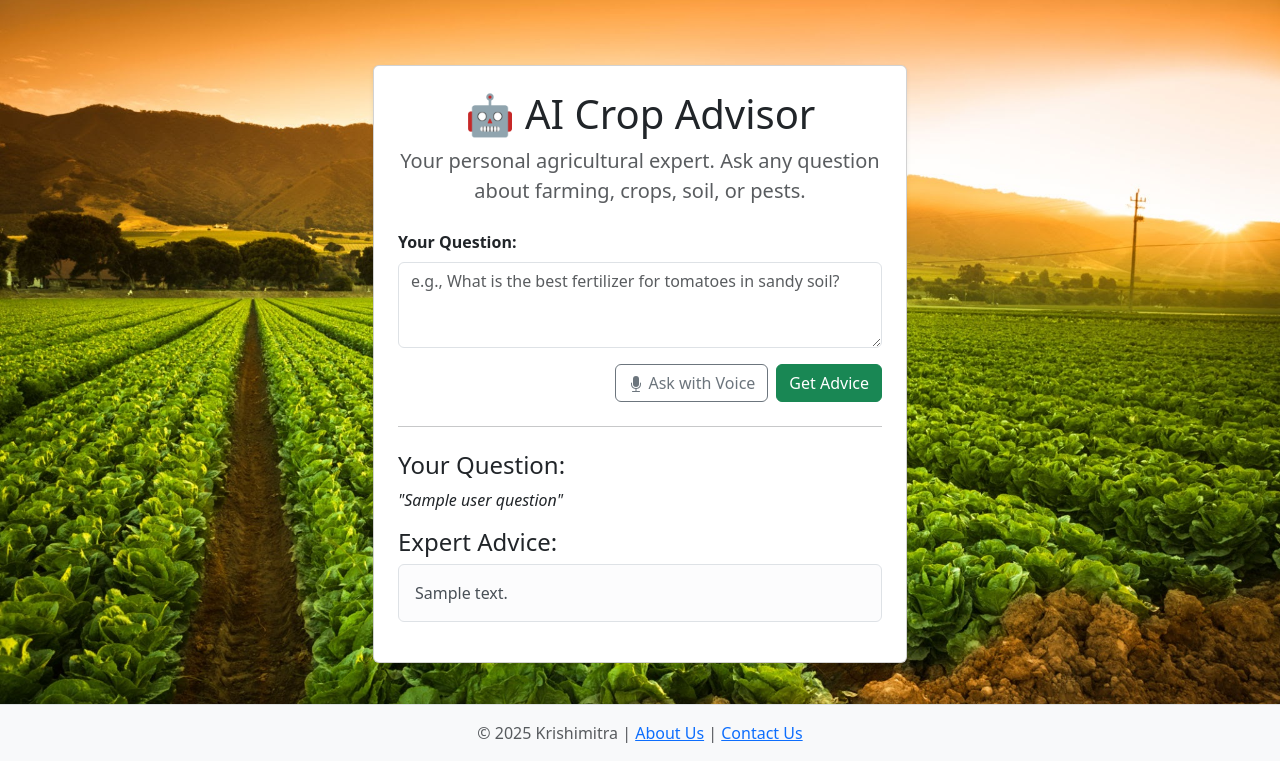
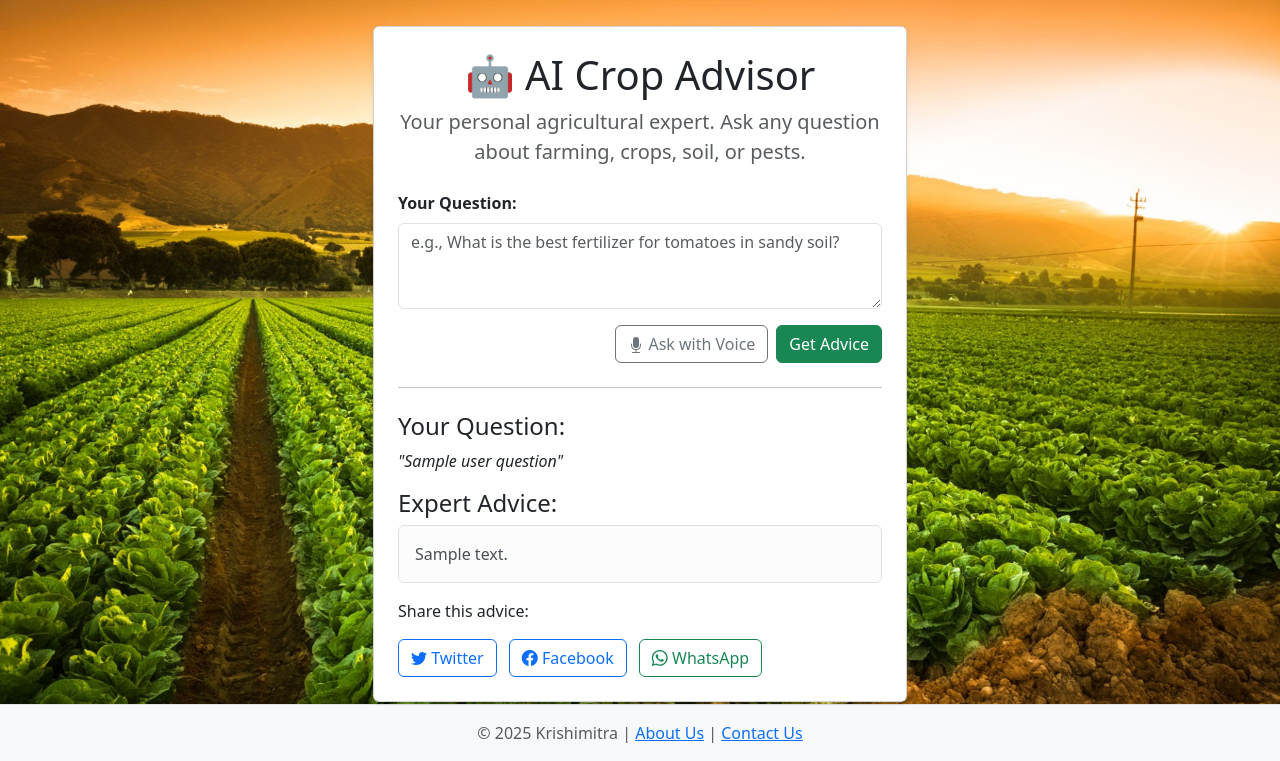
Before and after one commit to Deepraj916/Krishimitra-app, a Flask app: template templates/crop_advisory.html in a window 1280 px wide. Shown: the part 56-817 px from the top of the page. Run offline with Flask 3, Linux system fonts and the light colour scheme; the template is opened without the code that fills it: most values are stand-ins (such as "Sample title", 1, 10 or a date in 2020).

Commit message:
Added quantity

```diff
--- a/templates/crop_advisory.html
+++ b/templates/crop_advisory.html
@@ -40,6 +40,12 @@
                         <h4 class="mt-3">Expert Advice:</h4>
                         <div class="alert alert-light border">
                             {{ ai_answer | safe }}
+                        </div>
+                        <div class="social-share mt-3">
+                            <p>Share this advice:</p>
+                            <button class="btn btn-outline-primary me-2" onclick="shareAdviceOnTwitter()"><i class="bi bi-twitter"></i> Twitter</button>
+                            <button class="btn btn-outline-primary me-2" onclick="shareAdviceOnFacebook()"><i class="bi bi-facebook"></i> Facebook</button>
+                            <button class="btn btn-outline-success" onclick="shareAdviceOnWhatsApp()"><i class="bi bi-whatsapp"></i> WhatsApp</button>
                         </div>
                     </div>
                     {% endif %}
@@ -99,6 +105,27 @@
         micBtn.style.display = 'none';
         console.log('Speech Recognition Not Supported');
     }
+
+    function shareAdviceOnTwitter() {
+        const question = "{{ user_question }}";
+        const text = `Got expert farming advice from Krishimitra AI: "${question}" 🌱`;
+        const url = window.location.href;
+        const shareUrl = `https://twitter.com/intent/tweet?text=${encodeURIComponent(text)}&url=${encodeURIComponent(url)}`;
+        window.open(shareUrl, '_blank');
+    }
+
+    function shareAdviceOnFacebook() {
+        const url = window.location.href;
+        const shareUrl = `https://www.facebook.com/sharer/sharer.php?u=${encodeURIComponent(url)}`;
+        window.open(shareUrl, '_blank');
+    }
+
+    function shareAdviceOnWhatsApp() {
+        const question = "{{ user_question }}";
+        const text = `Got expert farming advice from Krishimitra AI: "${question}" 🌱 Check it out: ${window.location.href}`;
+        const shareUrl = `https://wa.me/?text=${encodeURIComponent(text)}`;
+        window.open(shareUrl, '_blank');
+    }
 </script>
 <!-- END: JavaScript -->
 
```
Also changed, not shown: TODO.md (+1 -0 lines), templates/disease_detection.html (+29 -0 lines).
